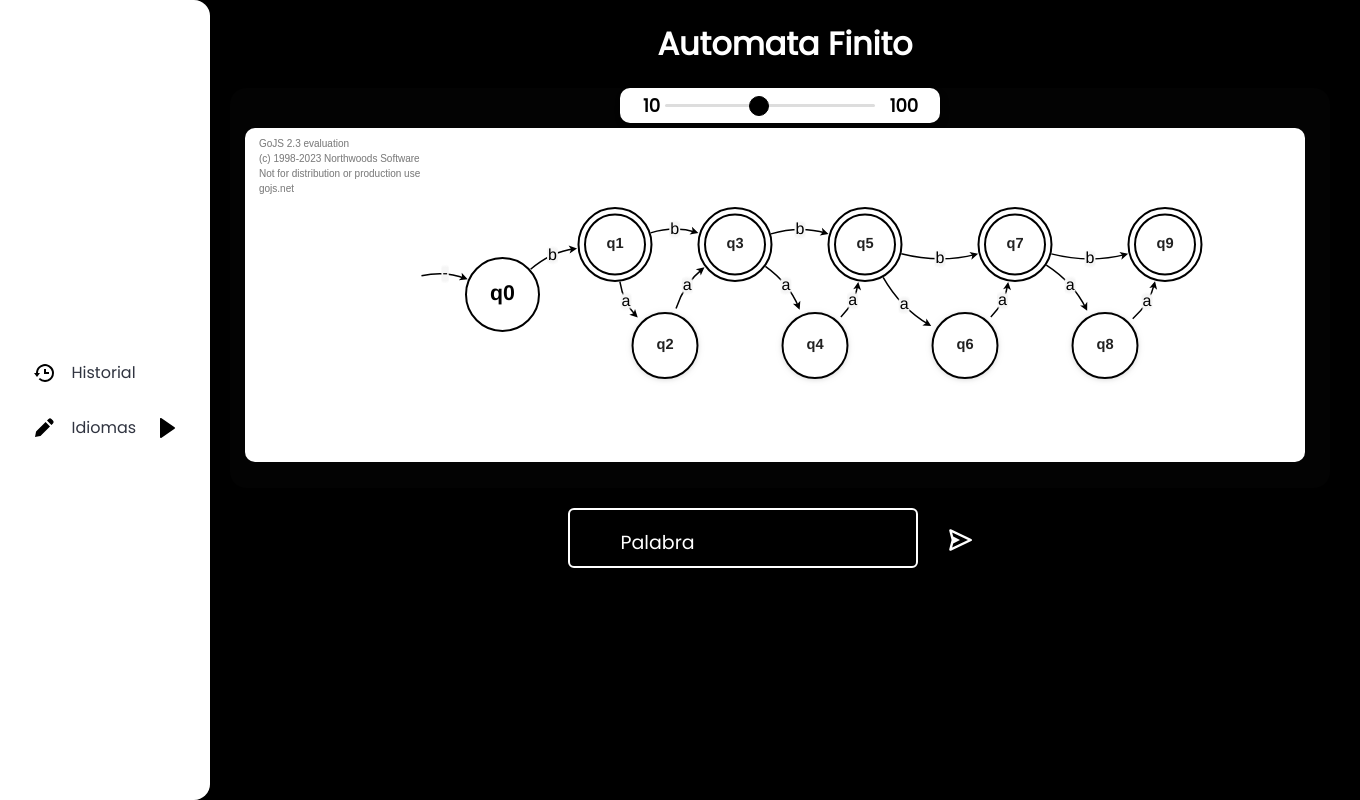
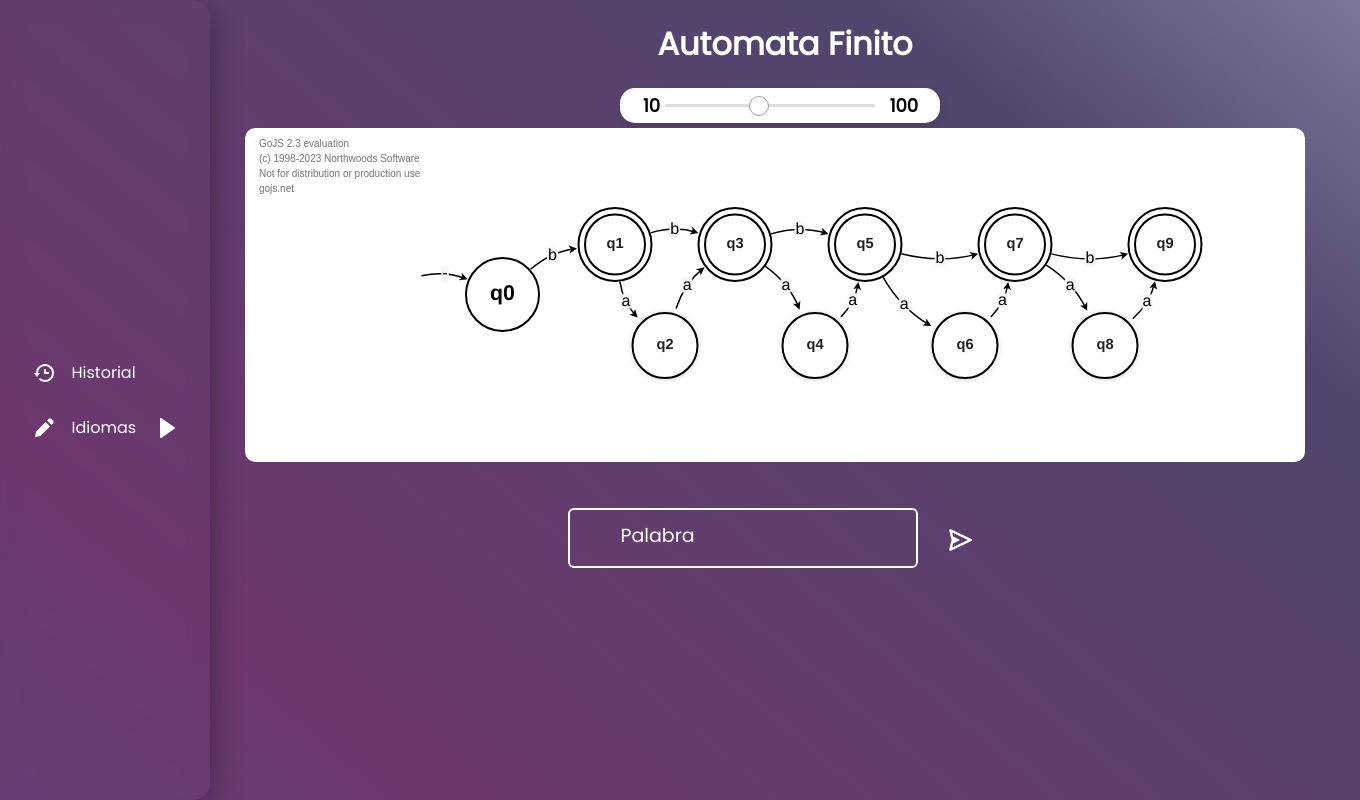
Before and after one commit to andreUmag/Automata_v2, a Flask app: page / in a window 1360 px wide. Run offline with Flask 3, Linux system fonts and the light colour scheme.

Commit message:
Estilos de la pagina mas adecuado

```diff
--- a/app/static/styles/input.css
+++ b/app/static/styles/input.css
@@ -23,9 +23,9 @@
 
   .input-field label {
     position: absolute;
-    top: 50%;
+    top: 57%;
     left: 15%;
-    transform: translateY(-50%);
+    transform: translateY(-85%);
     color: #fff;
     font-size: 19px;
     pointer-events: none;
@@ -36,12 +36,12 @@
     top: 0;
     left: 15px;
     font-size: 16px;
-    padding: 0 2px;
-    background: #000000;
+    padding: 0 5px;
+    /* background: #000000; */
   }
 
   .button{
-    background-color: #000000;
+    background-color: rgba(0, 0, 0, 0);
     border: none;
     padding: 10px 20px;
     margin: 10px;
--- a/app/static/styles/menu.css
+++ b/app/static/styles/menu.css
@@ -2,6 +2,7 @@
 
 .nav {
     width: 210px;
+    color: rgb(255, 255, 255);
   }
 
   .nav_link {
@@ -18,7 +19,10 @@
   }
 
   .nav_link--inside:hover {
-    background: #f6f8fa;
+    background: linear-gradient(135deg, rgba(255, 255, 255, 0.1) rgba(255, 255, 255, 0));
+    backdrop-filter: blur(10px);
+    border: 1px solid rgba(255, 255, 255 0.18);
+    box-shadow: 0 8px 32px 0 rgba(0, 0, 0, 0.37);
   }
 
   .list {
@@ -28,7 +32,11 @@
     justify-content: center;
     flex-direction: column;
     border-radius: 0 16px 16px 0;
-    background: #fff;
+    /* ------------------------------ */
+    background: linear-gradient(135deg, rgba(255, 255, 255, 0.1) rgba(255, 255, 255, 0));
+    backdrop-filter: blur(10px);
+    border: 1px solid rgba(255, 255, 255 0.18);
+    box-shadow: 0 8px 32px 0 rgba(0, 0, 0, 0.37);
   }
 
   .list_item {
@@ -62,7 +70,7 @@
   .list_show {
     width: 80%;
     margin-left: auto;
-    border-left: 2px solid #303440;
+    border-left: 2px solid #a8a8a8;
     list-style: none;
     transition: height 0.4s;
     height: 0;
--- a/app/static/styles/stile.css
+++ b/app/static/styles/stile.css
@@ -6,7 +6,7 @@
 }
 
 body {
-  background: #000000;
+  /* background: #000000; */
   font-family: "Poppins", sans-serif;
 }
 
@@ -20,6 +20,23 @@ body {
 .container {
   display: flex;
   align-items: center;
+  height: 100vh;
+  width: 100%;
+  background: linear-gradient(40deg,#534d83, #6d376e, #50466d, #D0CCED, #23d5ab, #8f673d);
+  background-size: 300% 300%;
+  animation: color 12s ease-in-out infinite;
+}
+
+@keyframes color{
+  0%{
+    background-position: 0 50%;
+  }
+  50%{
+    background-position: 100 50%;
+  }
+  100%{
+    background-position: 0 50%;
+  }
 }
 
 .title {
@@ -32,7 +49,7 @@ body {
 .graf_content {
   display: block;
   align-items: center;
-  background-color: #030303;
+  /* background-color: #030303; */
   width: 1100px;
   height: 400px;
   margin: 20px 20px 20px 20px;
--- a/app/static/styles/velocity.css
+++ b/app/static/styles/velocity.css
@@ -19,7 +19,7 @@
     height: 35px;
     width: 320px;
     background: #fff;
-    border-radius: 10px;
+    border-radius: 15px;
     padding: 0 65px 0 45px;
     box-shadow: 2px 4px 8px rgba(0, 0, 0, 0.1);
   }
@@ -55,7 +55,7 @@
     content: "";
     height: 100%;
     width: 100%;
-    background: #000000;
+    background: linear-gradient(40deg, #3800d2, #000000, #f42121);
     border: 3px solid #fff;
     z-index: -1;
     left: 50%;
@@ -106,8 +106,8 @@
     height: 20px;
     background: red;
     border-radius: 50%;
-    background: #000000;
-    border: 1px solid #000000;
+    background: #ffffff;
+    border: 1px solid #a3a3a3;
     cursor: pointer;
   }
 
--- a/app/templates/index.html
+++ b/app/templates/index.html
@@ -16,25 +16,25 @@
         <ul class="list">
           <li class="list_item">
             <div class="list_button">
-              <img src="{{ url_for('static', filename='assets/bx-history.svg') }}" class="list_img" />
-              <a href="#" class="nav_link">Historial</a>
+              <img src="{{ url_for('static', filename='assets/bx-history.svg') }}" class="list_img" style="filter: invert(100%);"/>
+              <a href="#" class="nav_link" style="color: white;">Historial</a>
             </div>
           </li>
 
           <li class="list_item list_item--click">
             <div class="list_button list_button--click">
-              <img src="{{ url_for('static', filename='assets/bxs-pencil.svg') }}" class="list_img" />
-              <a href="#" class="nav_link">Idiomas</a>
-              <img src="{{ url_for('static', filename='assets/bxs-right-arrow.svg') }}" class="list_arrow" />
+              <img src="{{ url_for('static', filename='assets/bxs-pencil.svg') }}" class="list_img" style="filter: invert(100%);"/>
+              <a href="#" class="nav_link" style="color: white;">Idiomas</a>
+              <img src="{{ url_for('static', filename='assets/bxs-right-arrow.svg') }}" class="list_arrow" style="filter: invert(100%);" />
             </div>
 
             <ul class="list_show">
               <li class="list_inside">
-                <a href="#" class="nav_link nav_link--inside">Español</a>
+                <a href="#" class="nav_link nav_link--inside" style="color: white;">Español</a>
               </li>
 
               <li class="list_inside">
-                <a href="#" class="nav_link nav_link--inside">Ingles</a>
+                <a href="#" class="nav_link nav_link--inside"style="color: white;"">Ingles</a>
               </li>
             </ul>
           </li>
```
